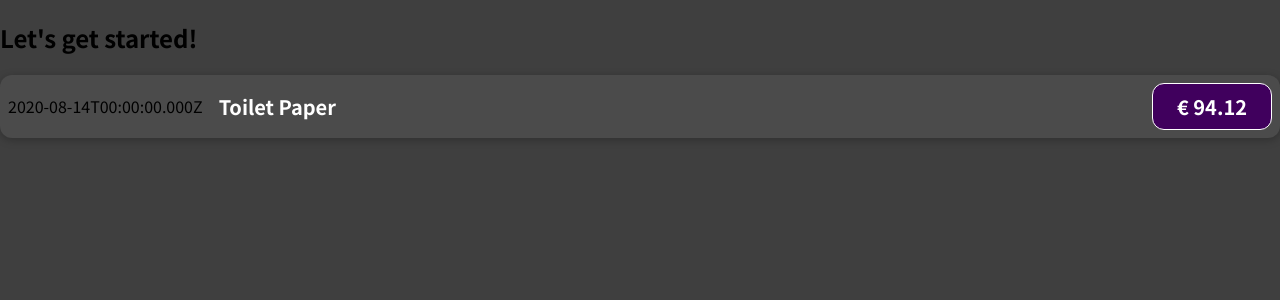
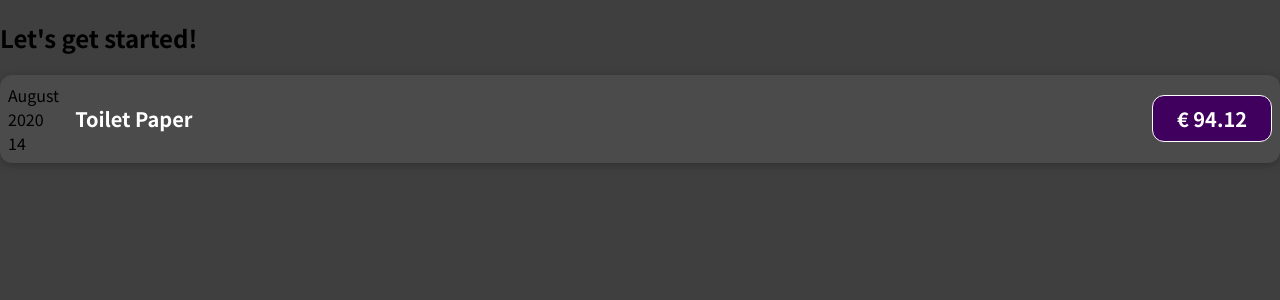
Before and after one commit to StefanoPisano/react-expenses-tracker, a JavaScript app: page / in a window 1280 px wide. Shown: the top 300 px of the page. Built offline with nearby package versions, Linux system fonts and the light colour scheme.

Commit message:
feat(ExpenseItem): date format

```diff
--- a/src/components/ExpenseItem.js
+++ b/src/components/ExpenseItem.js
@@ -1,9 +1,16 @@
 import './ExpenseItem.css'
 
 function ExpenseItem({date, title, amount}) {
+	const year = date.getFullYear();
+	const month = date.toLocaleString('en-US', {month: 'long'});
+	const day = date.toLocaleString('en-US', {day: '2-digit'});
 	return (
 		<div className="expense-item">
-			<div>{date.toISOString()}</div>
+			<div>
+				<div>{month}</div>
+				<div>{year}</div>
+				<div>{day}</div>
+			</div>
 			<div className="expense-item__description">
 				<h2>{title}</h2>
 				<div className="expense-item__price">€ {amount}</div>
```
